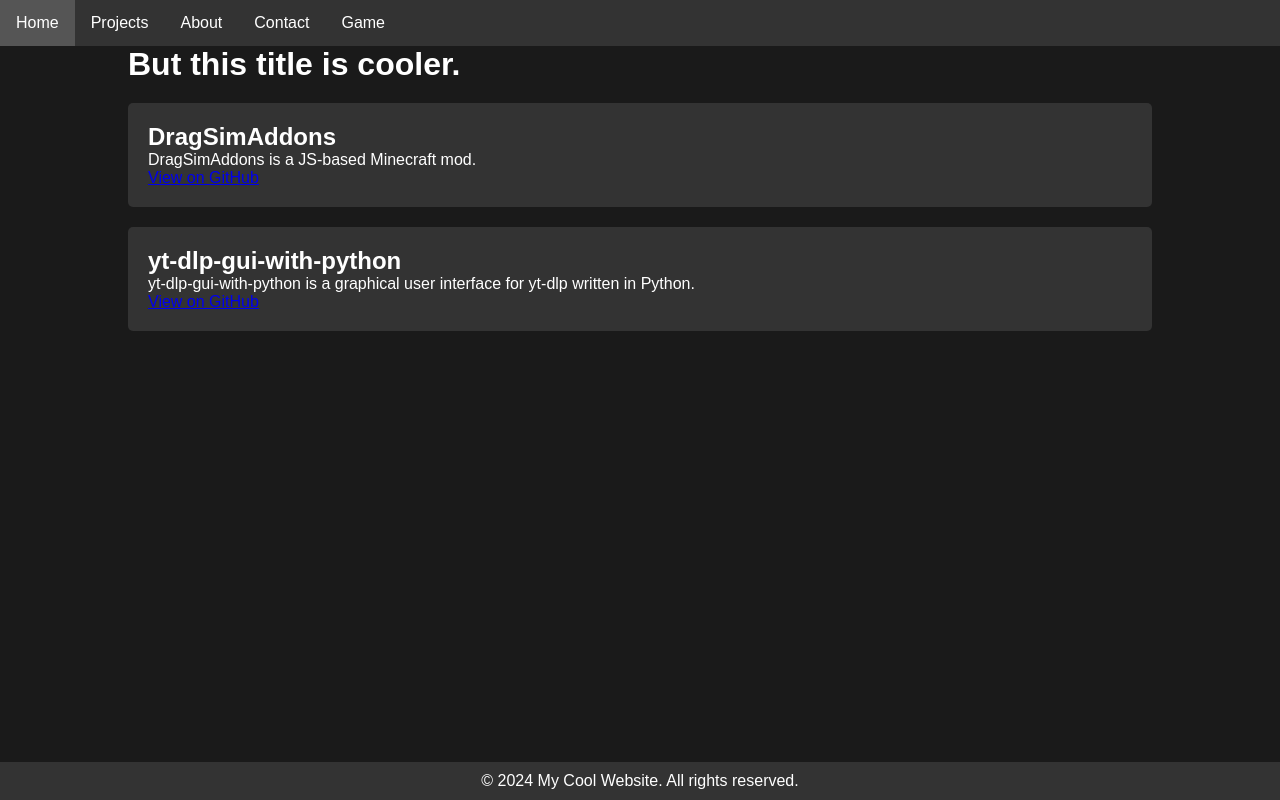
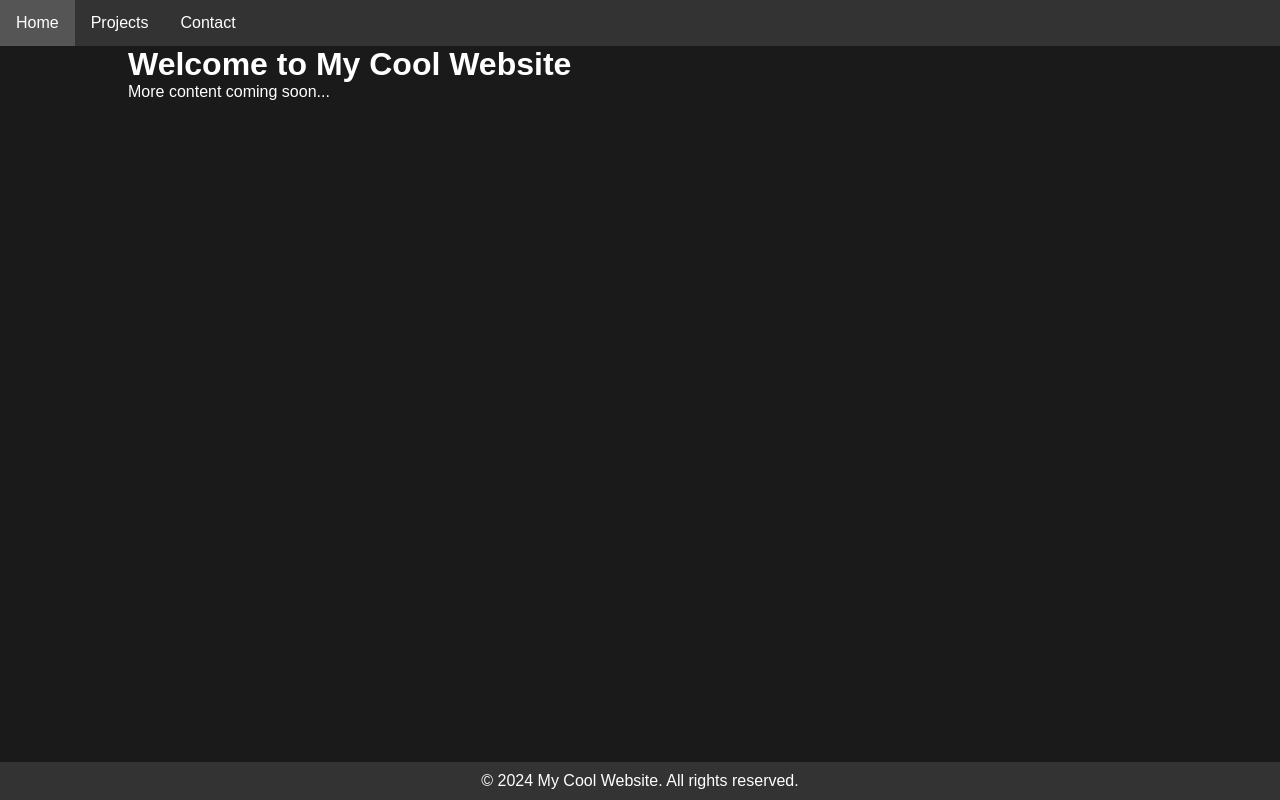
Before and after one commit to netherportal3/netherportal3.github.io, a plain HTML site: page index.html in a window 1280 px wide. Drawn offline with Linux system fonts and the light colour scheme.

Commit message:
Update index.html

```diff
--- a/index.html
+++ b/index.html
@@ -3,36 +3,24 @@
 <head>
     <meta charset="UTF-8">
     <meta name="viewport" content="width=device-width, initial-scale=1.0">
-    <title>My header is cool</title>
+    <title>My Cool Website</title>
     <link rel="stylesheet" href="style.css">
 </head>
 <body>
     <nav>
         <ul class="navbar">
             <li><a href="index.html">Home</a></li>
-            <li><a href="#">Projects</a></li>
-            <li><a href="#">About</a></li>
-            <li><a href="#">Contact</a></li>
-            <li><a href="game.html">Game</a></li>
+            <li><a href="projects.html">Projects</a></li>
+            <li><a href="contact.html">Contact</a></li>
         </ul>
     </nav>
     <div class="container">
-        <h1>But this title is cooler.</h1>
-        <div class="content">
-            <div class="project">
-                <h2>DragSimAddons</h2>
-                <p>DragSimAddons is a JS-based Minecraft mod.</p>
-                <a href="https://github.com/netherportal3/DragSimAddons" target="_blank">View on GitHub</a>
-            </div>
-            <div class="project">
-                <h2>yt-dlp-gui-with-python</h2>
-                <p>yt-dlp-gui-with-python is a graphical user interface for yt-dlp written in Python.</p>
-                <a href="https://github.com/netherportal3/yt-dlp-gui-with-python" target="_blank">View on GitHub</a>
-            </div>
-        </div>
+        <h1>Welcome to My Cool Website</h1>
+        <p>More content coming soon...</p>
     </div>
     <footer>
         <p>&copy; 2024 My Cool Website. All rights reserved.</p>
     </footer>
+    <script src="script.js"></script>
 </body>
 </html>
```
